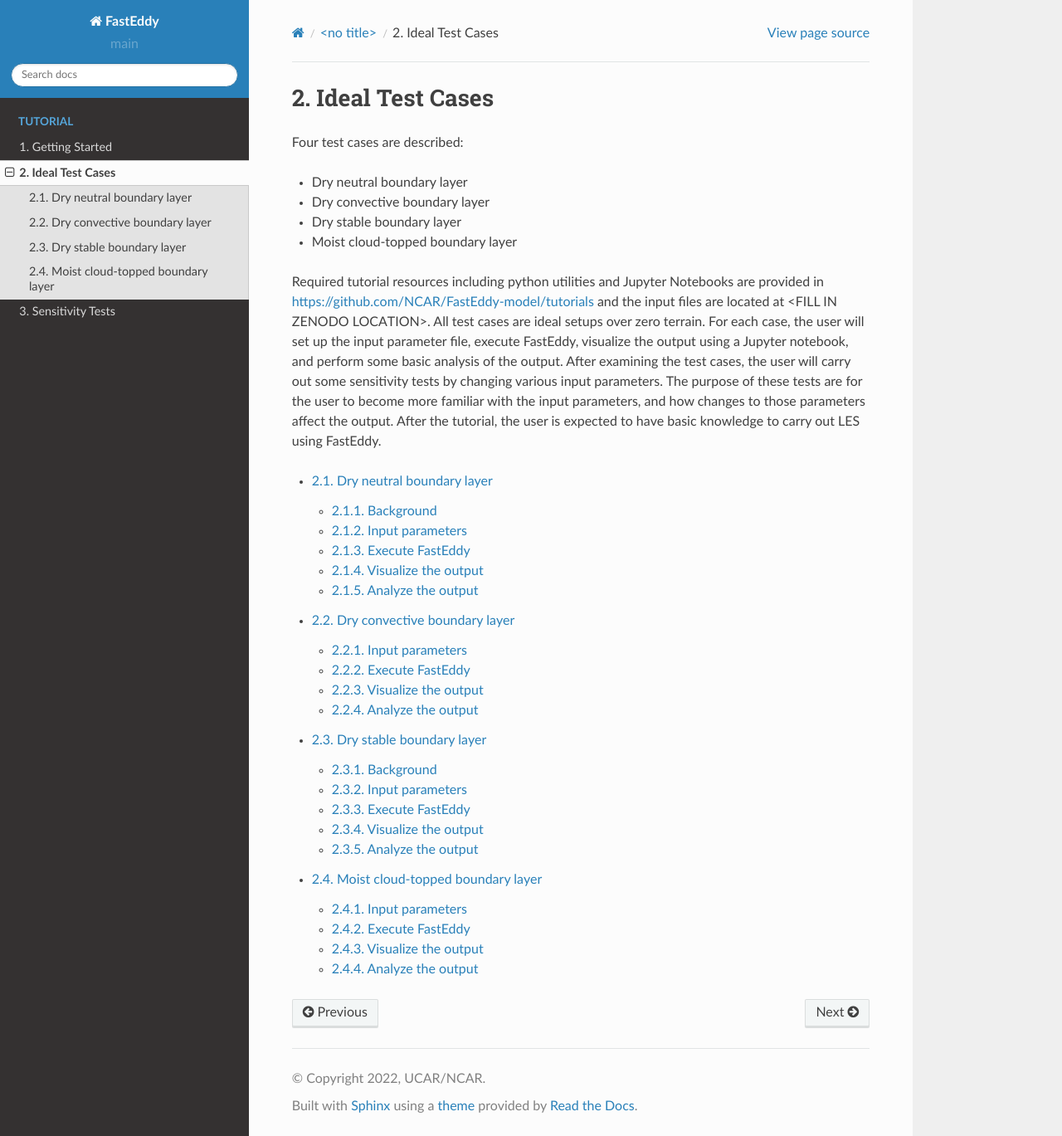
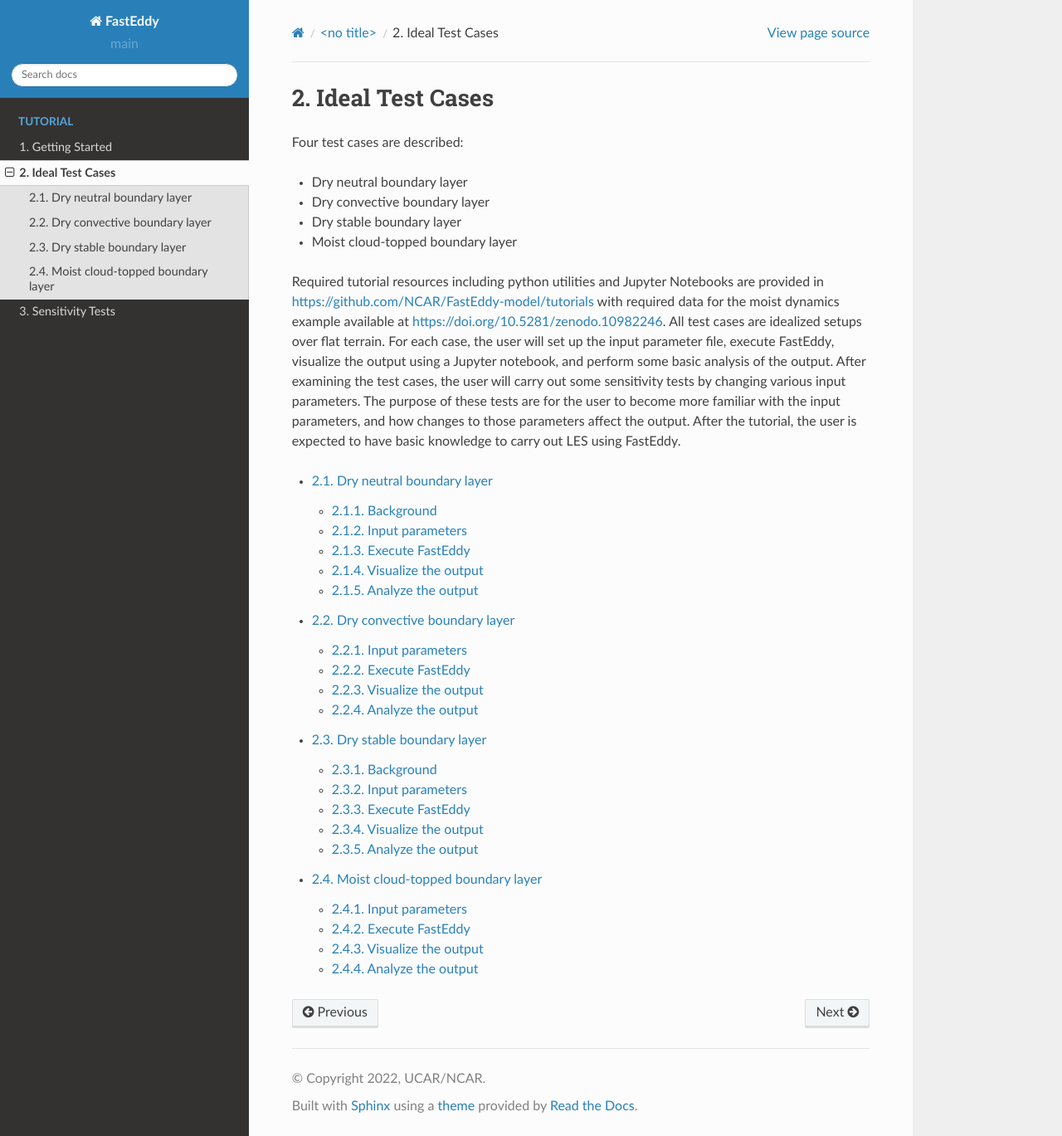
Before and after one commit to NCAR/FastEddy-model, a Sphinx documentation site: the page built from docs/Tutorial/cases.rst, in a window 1280 px wide and 1369 px high. Shown: the whole window at 83% size. Built offline with Sphinx 7.4.7 and the Read the Docs theme 2.0.0, drawn with Linux system fonts in a browser that asks for light colours.

Commit message:
Modified locations for python utilities, Jupyter Notebooks, and data

```diff
--- a/docs/Tutorial/cases.rst
+++ b/docs/Tutorial/cases.rst
@@ -9,7 +9,7 @@ Four test cases are described:
 * Dry stable boundary layer
 * Moist cloud-topped boundary layer
 
-Required tutorial resources including python utilities and Jupyter Notebooks are provided in https://github.com/NCAR/FastEddy-model/tutorials and the input files are located at <FILL IN ZENODO LOCATION>.  All test cases are ideal setups over zero terrain. For each case, the user will set up the input parameter file, execute FastEddy, visualize the output using a Jupyter notebook, and perform some basic analysis of the output. After examining the test cases, the user will carry out some sensitivity tests by changing various input parameters. The purpose of these tests are for the user to become more familiar with the input parameters, and how changes to those parameters affect the output. After the tutorial, the user is expected to have basic knowledge to carry out LES using FastEddy.
+Required tutorial resources including python utilities and Jupyter Notebooks are provided in https://github.com/NCAR/FastEddy-model/tutorials with required data for the moist dynamics example available at https://doi.org/10.5281/zenodo.10982246. All test cases are idealized setups over flat terrain. For each case, the user will set up the input parameter file, execute FastEddy, visualize the output using a Jupyter notebook, and perform some basic analysis of the output. After examining the test cases, the user will carry out some sensitivity tests by changing various input parameters. The purpose of these tests are for the user to become more familiar with the input parameters, and how changes to those parameters affect the output. After the tutorial, the user is expected to have basic knowledge to carry out LES using FastEddy.
 
 .. toctree::
 
```
